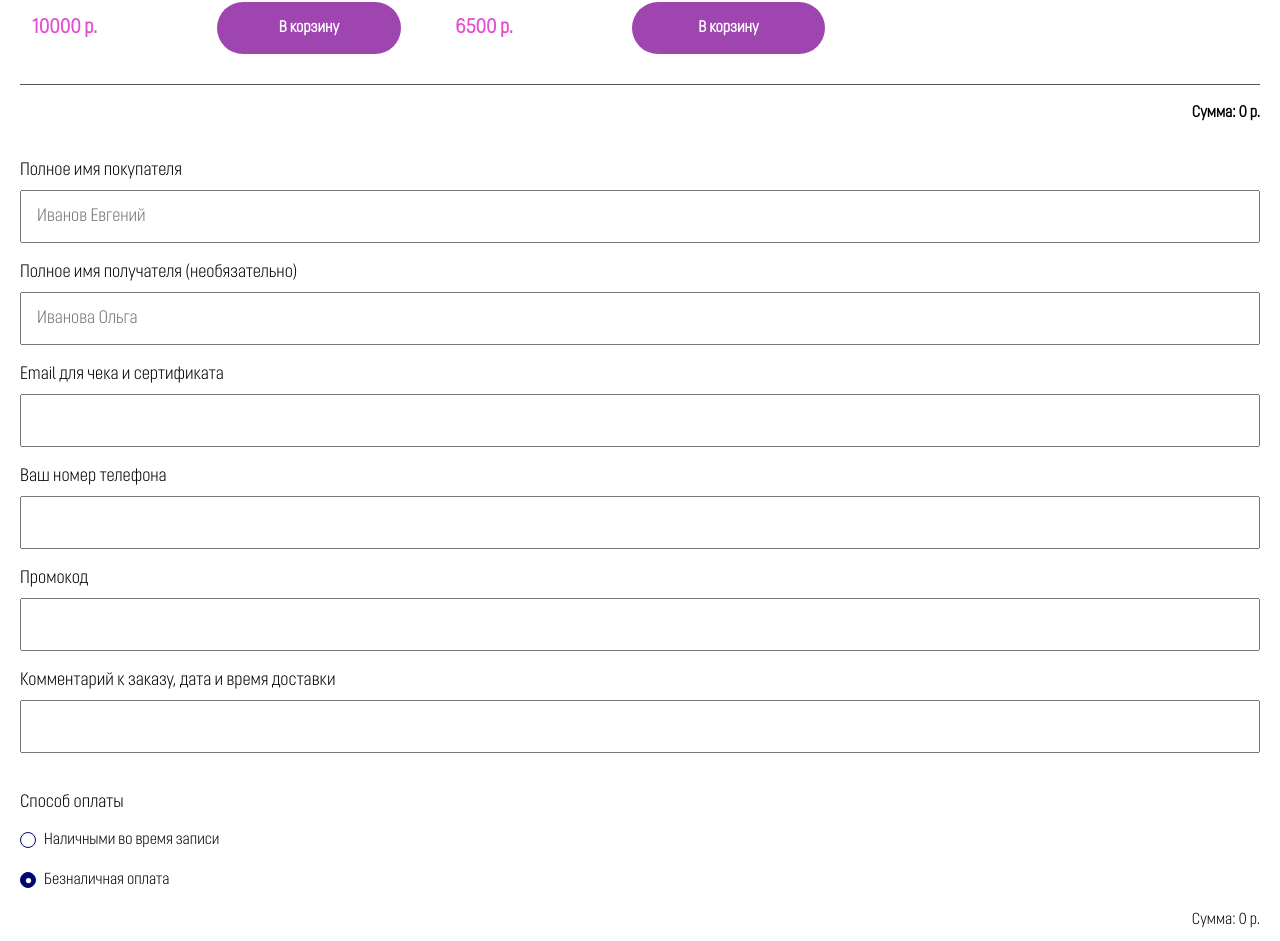
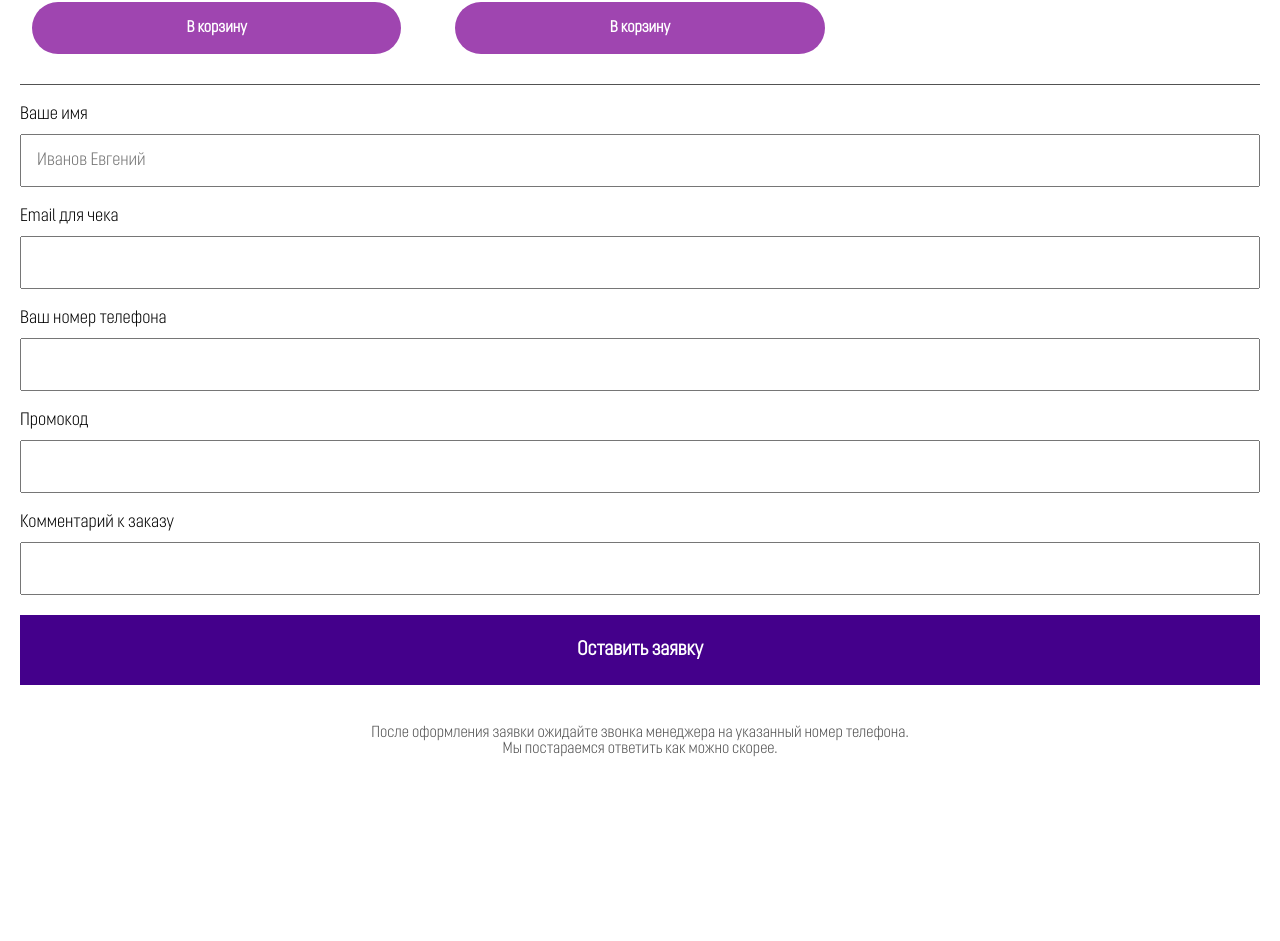
Before and after one commit to siberianbearofficial/studiogalaxy, an Angular app: page /cart in a window 1280 px wide. Shown: the part 598-1539 px from the top of the page. After the commit the page ends 1415 px from the top, so only its background shows below. Built offline with nearby package versions, Linux system fonts and the light colour scheme.

Commit message:
remove prices from cart, migrate to api v2, fix additional service text

```diff
--- a/src/app/core/domain/entities/order-details.ts
+++ b/src/app/core/domain/entities/order-details.ts
@@ -1,14 +1,7 @@
-export enum PaymentType {
-    Cash = 'cash',
-    Cashless = 'cashless',
-}
-
 export interface OrderDetails {
     readonly name: string;
-    readonly recipient?: string;
     readonly email: string;
     readonly tel: string;
     readonly promo?: string;
     readonly comment?: string;
-    readonly paymentType: PaymentType;
 }
--- a/src/app/infrastructure/api/cart-api.service.ts
+++ b/src/app/infrastructure/api/cart-api.service.ts
@@ -4,7 +4,7 @@ import { OrderModel } from '../models/order-model';
 import { Observable } from 'rxjs';
 import { PostOrdersResponseModel } from '../models/response-model';
 
-const API_URL = 'https://api.studiogalaxy.ru/api/v1/orders';
+const API_URL = 'https://api.studiogalaxy.ru/api/v2/orders';
 
 @Injectable({
     providedIn: 'root',
--- a/src/app/infrastructure/constants/additional-services-constants.ts
+++ b/src/app/infrastructure/constants/additional-services-constants.ts
@@ -17,7 +17,7 @@ export const ADDITIONAL_SERVICE_LIST: AdditionalService[] = [
     },
     {
         id: '2',
-        name: 'Доплата за участника в съемке видеоклипа',
+        name: 'Дополнительный участник в съемке видеоклипа',
         description: 'Для неучаствующих в записи.',
         price: { rubles: 3000, pennies: 0 },
         img: 'img/additionalServices/test.png',
--- a/src/app/infrastructure/models/order-details-model.ts
+++ b/src/app/infrastructure/models/order-details-model.ts
@@ -1,14 +1,7 @@
-export enum PaymentTypeModel {
-    Cash = 'cash',
-    Cashless = 'cashless',
-}
-
 export interface OrderDetailsModel {
     readonly name: string;
-    readonly recipient?: string;
     readonly email: string;
     readonly tel: string;
     readonly promo?: string;
     readonly comment?: string;
-    readonly payment_type: PaymentTypeModel;
 }
--- a/src/app/presentation/pages/cart-page/cart-page.component.html
+++ b/src/app/presentation/pages/cart-page/cart-page.component.html
@@ -34,9 +34,6 @@
                                             <li>{{ point }}</li>
                                         }
                                     </ul>
-                                    <div class="cart_item_price mc-slightly-light pd-t-20">
-                                        <span class="cart_item_price_value">{{ item.data.price | price }}</span>
-                                    </div>
                                 </td>
                             </tr>
                         }
@@ -63,9 +60,6 @@
                             <div class="service_card_img">{{ additionalService.img }}</div>
                             <table>
                                 <tr>
-                                    <td class="service_card_price pd-r-30 mc-slightly-light">
-                                        <span class="service_card_price_value">{{ additionalService.price | price }}</span>
-                                    </td>
                                     <td
                                         class="service_card_to_cart_button"
                                         (click)="addAdditionalService(additionalService)"
@@ -81,13 +75,9 @@
 
             <div class="cart_overlay_line"></div>
 
-            <div class="cart_overlay_subtotal">
-                Сумма: <span class="subtotal_price">{{ totalPrice$ | async | price }}</span>
-            </div>
-
             <div class="cart_personal_information">
                 <div class="cart_large_text_field">
-                    <label for="cart_buyer_name_input" class="label_for_large_input"> Полное имя покупателя </label>
+                    <label for="cart_buyer_name_input" class="label_for_large_input">Ваше имя</label>
                     <input
                         type="text"
                         placeholder="Иванов Евгений"
@@ -98,19 +88,7 @@
                     />
                 </div>
                 <div class="cart_large_text_field">
-                    <label for="cart_recipient_name_input" class="label_for_large_input">
-                        Полное имя получателя (необязательно)
-                    </label>
-                    <input
-                        type="text"
-                        placeholder="Иванова Ольга"
-                        class="cart_large_input"
-                        id="cart_recipient_name_input"
-                        formControlName="recipient"
-                    />
-                </div>
-                <div class="cart_large_text_field">
-                    <label for="cart_email_input" class="label_for_large_input"> Email для чека и сертификата </label>
+                    <label for="cart_email_input" class="label_for_large_input">Email для чека</label>
                     <input
                         type="email"
                         required
@@ -130,46 +108,18 @@
             </div>
             <div class="cart_large_text_field">
                 <label class="label_for_large_input" for="cart_delivery_comment">
-                    Комментарий к заказу, дата и время доставки
+                    Комментарий к заказу
                 </label>
                 <input type="text" class="cart_large_input" id="cart_delivery_comment" formControlName="comment" />
             </div>
 
-            <div class="label_for_large_input mt-40">Способ оплаты</div>
-            <div class="cart_delivery_method_fieldset">
-                <div class="cart_delivery_method_radio">
-                    <input
-                        [value]="PaymentType.Cash"
-                        type="radio"
-                        id="cart_payment_radio_button1"
-                        class="cart_delivery_method_radio_button"
-                        formControlName="paymentType"
-                    />
-                    <label for="cart_payment_radio_button1">Наличными во время записи</label>
-                </div>
-                <div class="cart_delivery_method_radio">
-                    <input
-                        [value]="PaymentType.Cashless"
-                        type="radio"
-                        id="cart_payment_radio_button2"
-                        class="cart_delivery_method_radio_button"
-                        formControlName="paymentType"
-                    />
-                    <label for="cart_payment_radio_button2">Безналичная оплата</label>
-                </div>
+            <div class="cart__submit">
+                <input (click)="submit()" class="cart_submit_button bg-slightly-dark mc-white"
+                       value="Оставить заявку" />
             </div>
-
-            <div class="cart_overlay_summary">
-                Сумма: <span class="subtotal_price">{{ totalPrice$ | async | price }}</span><br />
-                <div class="cart_overlay_summary_line cart_overlay_total">
-                    Итоговая сумма: <span class="total_price">{{ totalPrice$ | async | price }}</span>
-                </div>
-            </div>
-
-            <input (click)="submit()" class="cart_submit_button bg-slightly-dark mc-white" value="Оформить заказ" />
         </form>
         <div class="cart_overlay_footer">
-            После оформления заказа ожидайте звонка менеджера на указанный номер телефона.<br />
+            После оформления заявки ожидайте звонка менеджера на указанный номер телефона.<br />
             Мы постараемся ответить как можно скорее.
         </div>
     </div>
--- a/src/app/presentation/pages/cart-page/cart-page.component.scss
+++ b/src/app/presentation/pages/cart-page/cart-page.component.scss
@@ -263,3 +263,7 @@
 .cart_delivery_method_radio_button:disabled + label::before {
   background-color: #eeeeee;
 }
+
+.cart__submit {
+  margin-top: 20px;
+}
--- a/src/app/presentation/pages/cart-page/cart-page.component.ts
+++ b/src/app/presentation/pages/cart-page/cart-page.component.ts
@@ -8,8 +8,6 @@ import { from, Observable, switchMap } from 'rxjs';
 import { CartItem, CartItemType } from '../../../core/domain/entities/cart-item';
 import { AsyncPipe } from '@angular/common';
 import { Certificate } from '../../../core/domain/entities/certificate';
-import { Price } from '../../../core/domain/entities/price';
-import { PaymentType } from '../../../core/domain/entities/order-details';
 import { takeUntilDestroyed } from '@angular/core/rxjs-interop';
 import { PricePipe } from '../../../infrastructure/pipes/price.pipe';
 
@@ -29,12 +27,10 @@ export class CartPageComponent {
 
     protected readonly form: FormGroup = this.formBuilder.group({
         name: ['', Validators.required],
-        recipient: '',
         email: ['', Validators.required],
         tel: ['', Validators.required],
         promo: '',
         comment: '',
-        paymentType: PaymentType.Cashless,
     });
 
     protected getDescriptionPoints(item: CartItem): string[] {
@@ -60,7 +56,7 @@ export class CartPageComponent {
             .submit(this.form.value)
             .pipe(
                 switchMap(() => {
-                    alert('Заказ оформлен! Ожидайте звонка менеджера на указанный номер телефона.');
+                    alert('Заявка оформлена! Ожидайте звонка менеджера на указанный номер телефона.');
                     return from(this.router.navigateByUrl('/'));
                 }),
                 takeUntilDestroyed(this.destroyRef),
@@ -70,6 +66,4 @@ export class CartPageComponent {
 
     protected readonly ADDITIONAL_SERVICE_LIST: AdditionalService[] = ADDITIONAL_SERVICE_LIST;
     protected readonly items$: Observable<CartItem[]> = this.cartService.items$;
-    protected readonly totalPrice$: Observable<Price> = this.cartService.totalPrice$;
-    protected readonly PaymentType = PaymentType;
 }
```
Also changed, not shown: src/app/infrastructure/helpers/cart-helpers.ts (+17 -23 lines).
